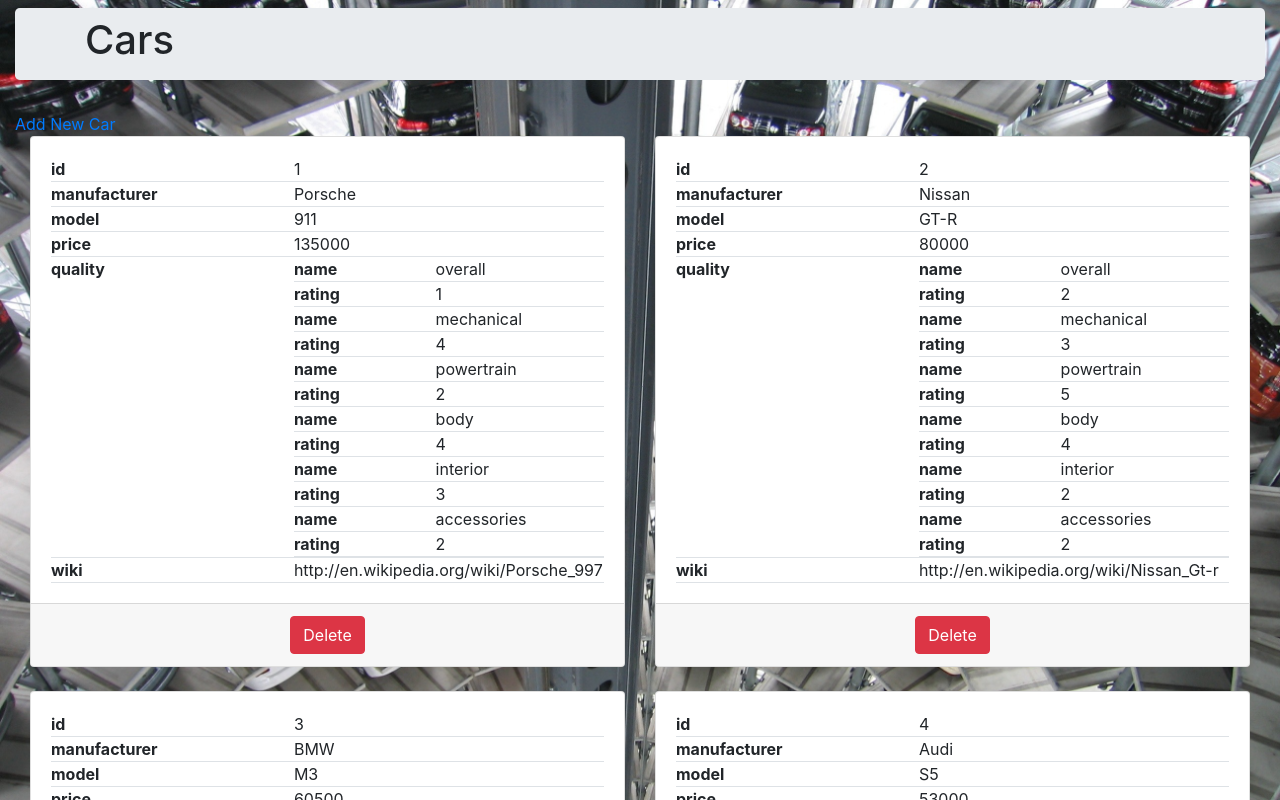
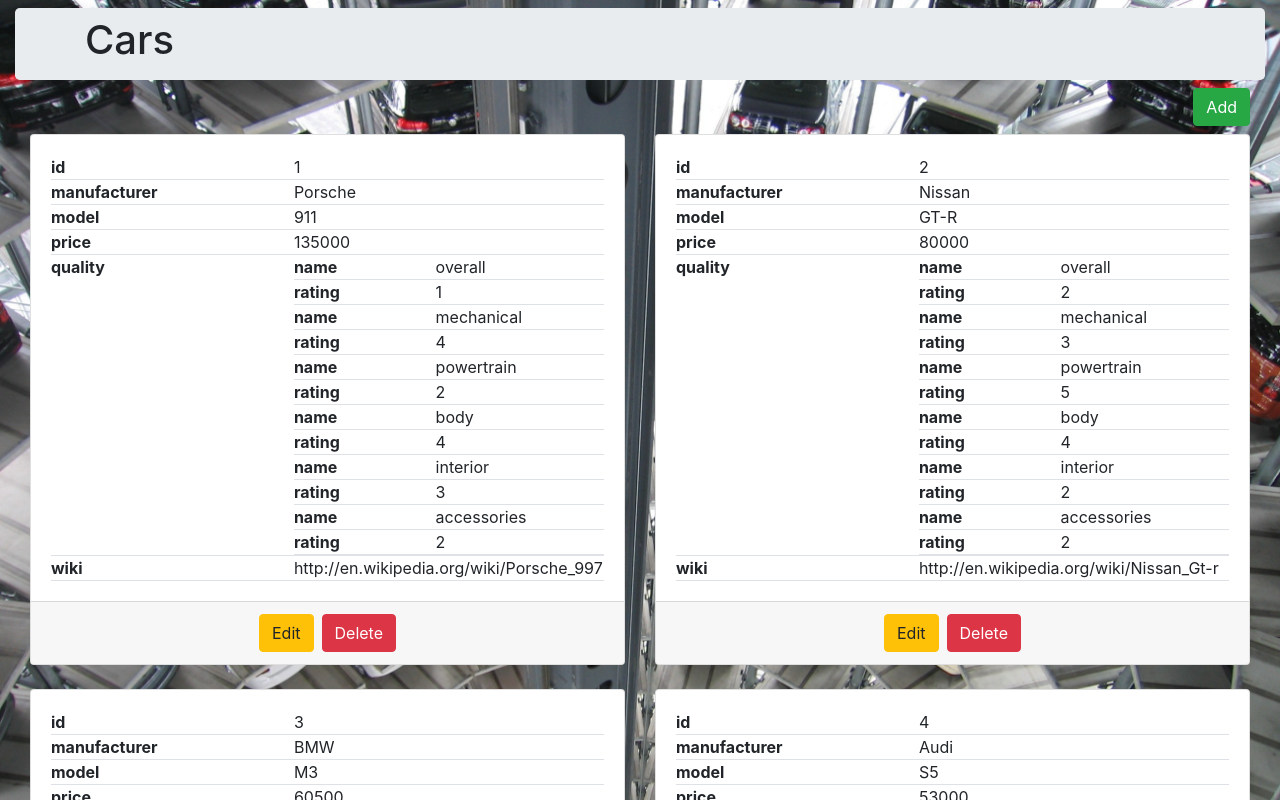
Before and after one commit to AlePericolo/crud-react-app, a React (Create React App) app: page / in a window 1280 px wide. Shown: the top 800 px of the page. Built offline with nearby package versions, Linux system fonts and the light colour scheme; data requests are answered from the project's data file.

Commit message:
wip link 2 form

```diff
--- a/src/components/Element.js
+++ b/src/components/Element.js
@@ -3,7 +3,7 @@
 export default class Element extends React.Component {
 
     render() {
-        console.log(this.props);
+        //console.log(this.props);
         return this.props.keys.map((key, index) => {
             return (
                 <div className="border-bottom">
--- a/src/components/Grid.js
+++ b/src/components/Grid.js
@@ -1,6 +1,7 @@
 import React from 'react';
 import Element from './Element';
 import DeleteButton from './common/DeleteButton';
+import { Link } from 'react-router-dom';
 
 export default class Grid extends React.Component {
 
@@ -13,6 +14,9 @@
                             <Element data={obj} keys={Object.keys(obj)} />
                         </div>
                         <div className="card-footer text-center">
+                            <Link to={"/add/"} params={{ id: obj.id }} >
+                                <button type="button" className="btn btn-warning mr-2">Edit</button>
+                            </Link>
                             <DeleteButton id={obj.id} />
                         </div>
                     </div>
--- a/src/components/common/Title.js
+++ b/src/components/common/Title.js
@@ -4,7 +4,7 @@
 
     render() {
         return (
-            <div className="jumbotron p-2 mt-2">
+            <div className="jumbotron p-2 my-2">
                 <div className="container">
                     <h1>{this.props.title}</h1>
                 </div>
--- a/src/components/container/HomePage.js
+++ b/src/components/container/HomePage.js
@@ -9,15 +9,17 @@
     constructor(props) {
         super(props);
         //console.log(props);
-        this.state = { data: '' };
+        this.state = { data: '', loadComplete: false };
         this.addService = new Service();
     }
 
     componentDidMount() {
         Service.getApi('')
             .then(response => {
-                //console.log(response);
-                this.setState({ data: response.data });
+                if (response.data.length > 0) {
+                    this.setState({ data: response.data });
+                    this.setState({ loadComplete: true })
+                }
             })
             .catch(function (error) {
                 console.log(error);
@@ -25,7 +27,7 @@
     }
 
     createGrid() {
-        if (this.state.data instanceof Array) {
+        if (this.state.data instanceof Array && this.state.loadComplete) {
             return <Grid data={this.state.data} />
         }
     }
@@ -34,7 +36,13 @@
         return (
             <div className="container-fluid">
                 <Title title={'Cars'} />
-                <Link to={"/add/"} >Add New Car</Link>
+                <div className="container-fluid">
+                    <div className="clearfix mb-2">
+                        <Link to={"/add/"} >
+                            <button type="button" className="btn btn-success float-right">Add</button>
+                        </Link>
+                    </div>
+                </div>
                 {this.createGrid()}
             </div>
         );
```
